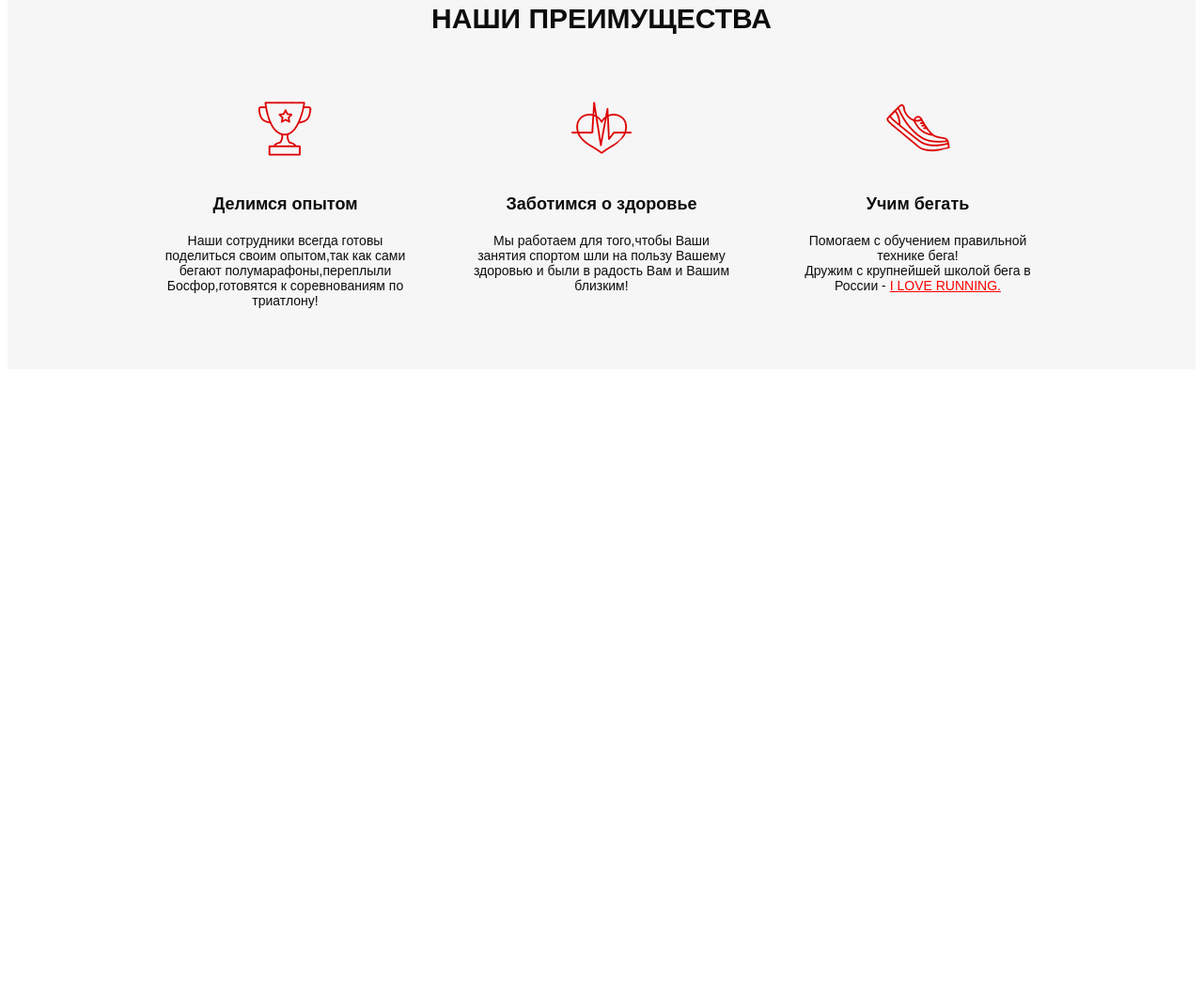
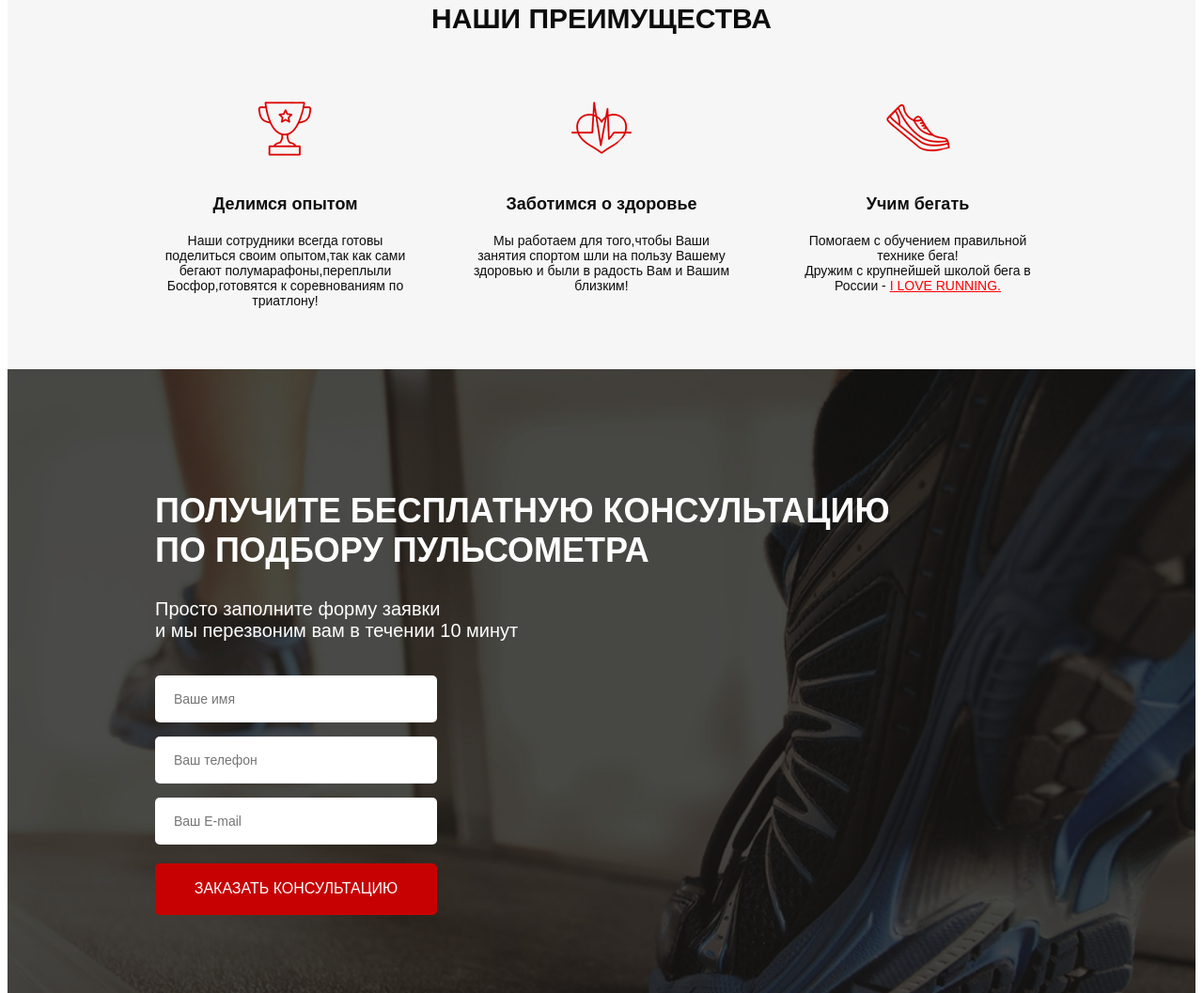
Before and after one commit to SergeyNadein/Pulse, a website: page src/index.html in a window 1280 px wide. Shown: the part 867-1924 px from the top of the page at 94% size. Before the commit the page ends 1268 px from the top, so only its background shows below. Drawn offline with Linux system fonts and the light colour scheme.

Commit message:
added new section consultation

```diff
--- a/src/index.html
+++ b/src/index.html
@@ -84,6 +84,28 @@
             </div>
         </div>
     </div>
+    <div class="consultation">
+        <div class="container">
+            <h2 class="title title_left">
+                Получите бесплатную консультацию<br>
+                по подбору пульсометра
+            </h2>
+            <div class="consultation__descr">
+                Просто заполните форму заявки<br>
+                и мы перезвоним вам в течении 10 минут
+            </div>
+            <form class="feed-form" action="#">
+                <input name="name" required placeholder="Ваше имя" type="text">
+                <input name="phone" required placeholder="Ваш телефон" type="number">
+                <input name="email" required placeholder="Ваш E-mail" type="email">
+
+                <!-- Второй способ добавления кнопки -->
+                <!-- <input type="submit" value="заказать консультацию"> -->
+                <!-- Чаще всего использовают -->
+                <button class="button button_submit">заказать консультацию</button>
+            </form>
+        </div>
+    </div>
 
 </body>
 </html>
--- a/src/sass/blocks/_buttons.scss
+++ b/src/sass/blocks/_buttons.scss
@@ -16,4 +16,10 @@
         height: 50px;
         font-size: 16px;
     }
+    &_submit {
+        width: 100%;
+        height: 55px;
+        color: #FFFFFF;
+        font-size: 16px;
+    }
 }
--- /dev/null
+++ b/src/sass/blocks/_consultation.scss
@@ -0,0 +1,10 @@
+.consultation {
+    min-height: 680px;
+    padding: 100px 0 92px 0;
+    background:url(../img/consultation.jpg) center (center/cover) no-repeat;
+    &__descr {
+        color: #FFFFFF;
+        font-weight: 500;
+        font-size: 20px;
+    }
+}
--- /dev/null
+++ b/src/sass/blocks/_forms.scss
@@ -0,0 +1,20 @@
+.feed-form {
+    margin-top: 36px;
+    display: flex;
+    flex-direction: column;
+    width: 300px;
+    input {
+        height: 50px;
+        border-radius: 5px;
+        background: #FFFFFF;
+        margin-bottom: 15px;
+        border: none;
+        padding: 0 20px;
+        color: #4B4B4B;
+        font-weight: 300;
+        font-size: 14px;
+        &:nth-child(3) {
+            margin-bottom: 20px;
+        }
+    }
+}
--- a/src/sass/blocks/_titles.scss
+++ b/src/sass/blocks/_titles.scss
@@ -4,4 +4,9 @@
     font-weight: 700;
     font-size: 30px;
     text-transform: uppercase;
+    &_left {
+        color: #FFFFFF;
+        font-size: 36px;
+        text-align: left;
+    }
 }
--- a/src/sass/style.scss
+++ b/src/sass/style.scss
@@ -12,3 +12,5 @@
 @import 'blocks/buttons';
 @import 'blocks/benefits';
 @import 'blocks/titles';
+@import 'blocks/consultation';
+@import 'blocks/forms';
```
Also changed, not shown: src/css/style.min.css.
